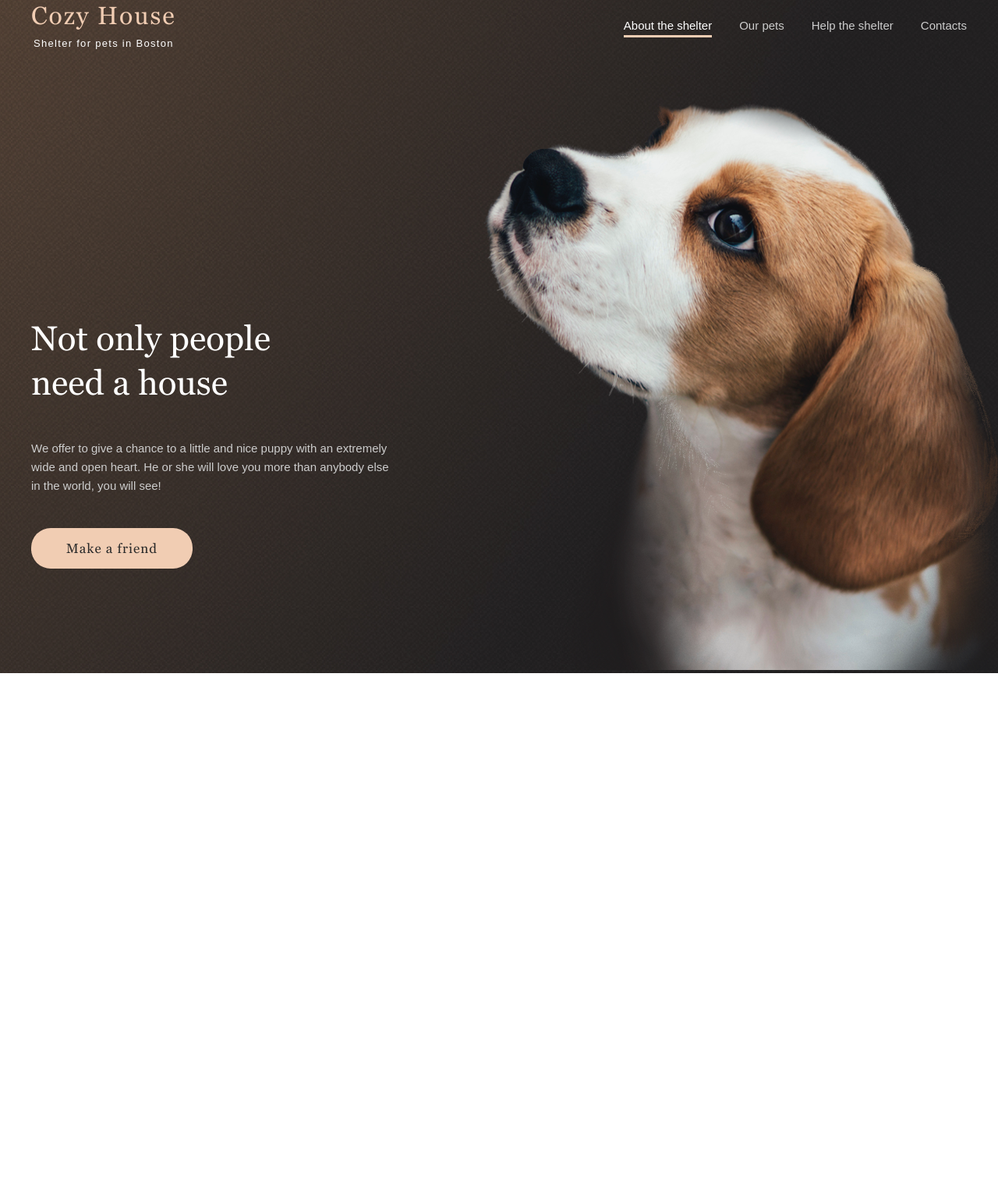
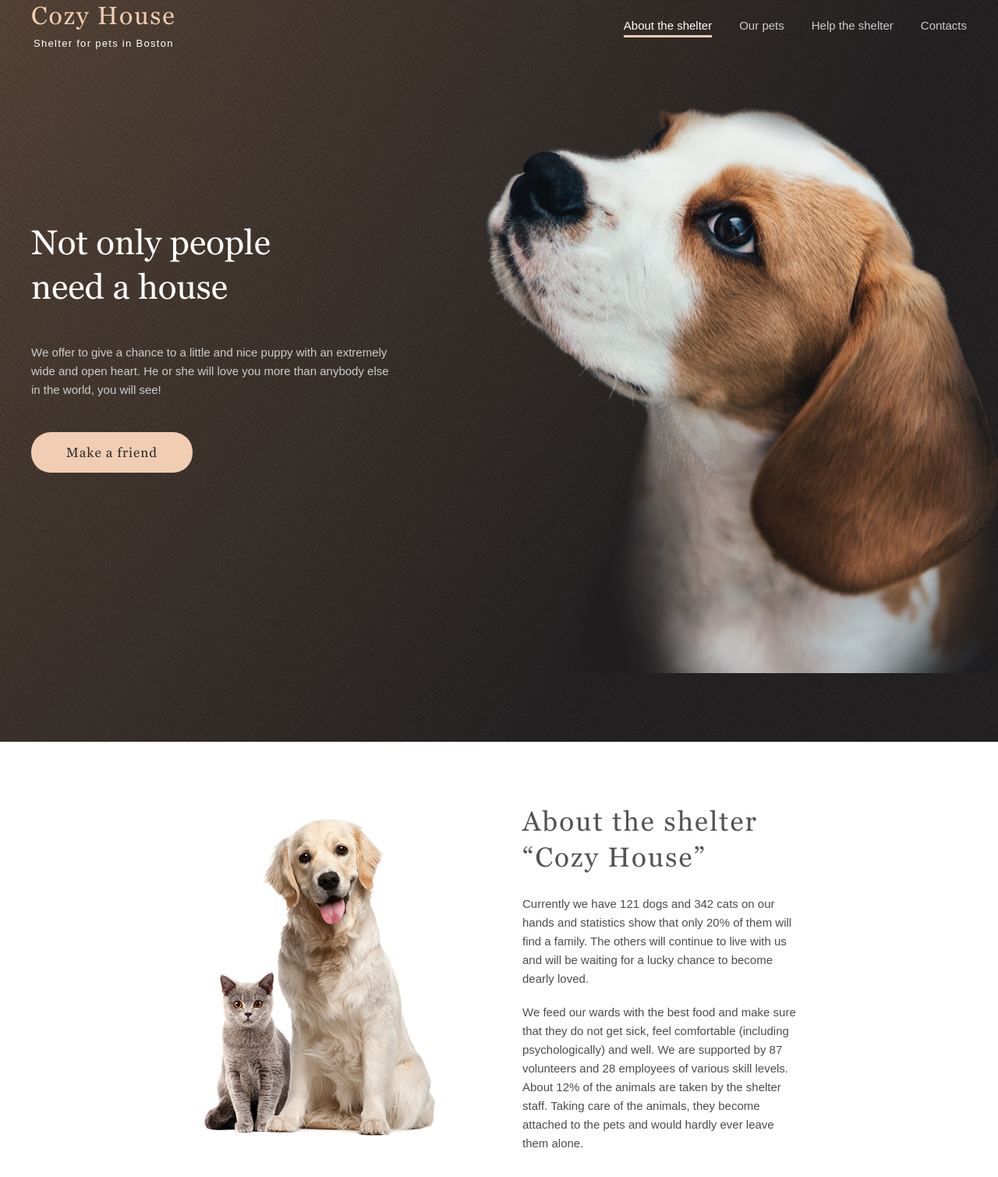
Before and after one commit to sadamir/shelter, a plain HTML site: page pages/main/index.html in a window 1280 px wide. Shown: the part 57-1566 px from the top of the page at 78% size. Before the commit the page ends 920 px from the top, so only its background shows below. Drawn offline with Linux system fonts and the light colour scheme.

Commit message:
feat: finish about part

```diff
--- a/pages/main/index.html
+++ b/pages/main/index.html
@@ -7,6 +7,9 @@
     <link rel="stylesheet" href="style.css">
   </head>
   <body>
+    <div class="bcg-container">
+
+
     <header class="header">
           <div class="wrapper">
 
@@ -40,8 +43,9 @@
     </header>
 
   <main class="main">
-    <section class="not-only">
-      <div class="wrapper">
+
+    <section class="not-only-block">
+      <div class="wrapper not-only-card">
         <h2 class="not-only-title">Not only people need a house</h2>
         <p class="not-only-text">We offer to give a chance to a little and nice puppy
           with an extremely wide and open heart. He or she will love you more than
@@ -49,9 +53,35 @@
           <button type="button" name="button" class="not-only-button">Make a friend</button>
       </div>
       <div class="not-only-img">
-        <img src="../../assets/images/start-screen-puppy.png"
+        <img src="../../assets/images/start-screen-puppy.png" alt="screen puppy" />
       </div>
     </section>
+
+    </div>
+
+    <section class="about-block">
+      <div class="about-wrapper">
+        <div class="about-img">
+          <img src="../../assets/images/about-pets.png" alt="cat and dog">
+        </div>
+        <div class="about-card">
+          <h3 class="about-title">About the shelter “Cozy House”</h3>
+          <p class="about-text">Currently we have 121 dogs and 342 cats on our hands and statistics show
+            that only 20% of them will find a family. The others will continue to
+            live with us and will be waiting for a lucky chance to become dearly loved.</p><br />
+          <p class="about-text">We feed our wards with the best food and make sure that they do not get sick,
+            feel comfortable (including psychologically) and well. We are supported by 87
+            volunteers and 28 employees of various skill levels. About 12% of the animals
+            are taken by the shelter staff. Taking care of the animals, they become attached to
+            the pets and would hardly ever leave them alone.</p>
+        </div>
+
+        </div>
+
+      </div>
+    </section>
+
+
   </main>
 
   </body>
--- a/pages/main/style.css
+++ b/pages/main/style.css
@@ -70,10 +70,7 @@ body{
   line-height: 1.2;
   font-weight: normal;
   color: #545454;
-  width: 100vw;
-  background: url(../../assets/images/background-img.jpg) no-repeat center;
-  background-size: cover;
-  position: relative;
+
 }
 
 .wrapper {
@@ -81,6 +78,13 @@ body{
   margin: 0 auto;
 }
 
+.bcg-container{
+  background: url(../../assets/images/background-img.jpg) no-repeat center;
+  width: 100vw;
+  background-size: cover;
+  background-position: 0 0;
+  position: relative;
+}
 /** HEADER START**/
 
 h1{
@@ -98,7 +102,7 @@ h1{
 .header {
   width: 100%;
   top: 0;
-  left:0;
+  left: 0;
 }
 
 .header-wrapper {
@@ -171,6 +175,9 @@ h1{
 /* HEADER END*/
 
 /* MAIN START*/
+
+/*NOT ONLY BLOCK*/
+
 h2 {
 	font-family: 'Georgia';
 	font-style: normal;
@@ -178,14 +185,21 @@ h2 {
 	font-size: 44px;
 	line-height: 130%;
 	color: #FFFFFF;
-  padding-top: 343px;
+  /*padding-top: 343px;*/
   max-width: 310px;
   margin-bottom: 42px;
 }
 
-.not-only{
-  height: 100vh;
+.not-only-block{
+  min-height: 111vh;
 
+}
+
+.not-only-card{
+  display: flex;
+  flex-direction: column;
+	justify-content:flex-start;
+  padding-top: 220px;
 }
 
 .not-only-text{
@@ -229,12 +243,62 @@ h2 {
 
 .not-only-img{
   position: absolute;
-  bottom: 0px;
   left: 620px;
+  top: 191.5px;
+}
+
+/*NOT ONLY BLOCK*/
+
+/*ABOUT BLOCK*/
+.about-wrapper{
+  display: flex;
+	flex-direction: row;
+	justify-content: space-evenly;
+	align-items: center;
+}
+
+
+.about-block{
+  margin: 80px 40px 100px;
+
+}
+
+.about-card{
+  text-align: left;
+  width: 30%;
+  margin-right: 50px;
+  margin-left: -50px;
+}
+
+.about-img{
+  margin-left: 10px;
+  padding-left: 50px;
+}
+
+.about-title{
+font-family: 'Georgia';
+font-style: normal;
+font-weight: 400;
+font-size: 35px;
+line-height: 130%;
+align-items: center;
+letter-spacing: 0.06em;
+color: #545454;
+width: 400px;
+margin-bottom: 25px;
+}
+
+.about-text{
+font-family: 'Arial';
+font-style: normal;
+font-weight: 400;
+font-size: 15px;
+line-height: 160%;
+color: #4C4C4C;
 }
 
 
 
-
+/*ABOUT BLOCK*/
 
 /* MAIN END*/
```
Also changed, not shown: assets/images/about-pets.png (added).
